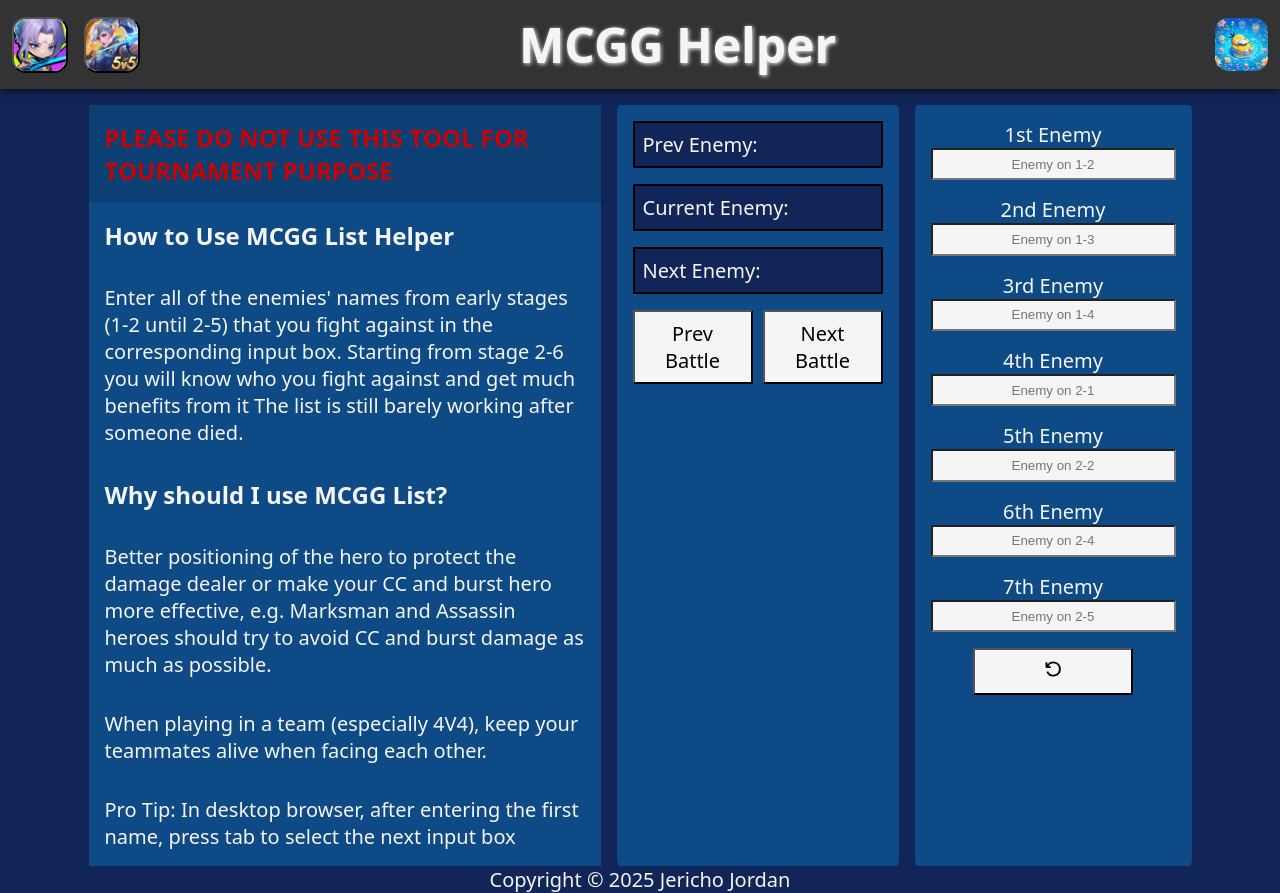
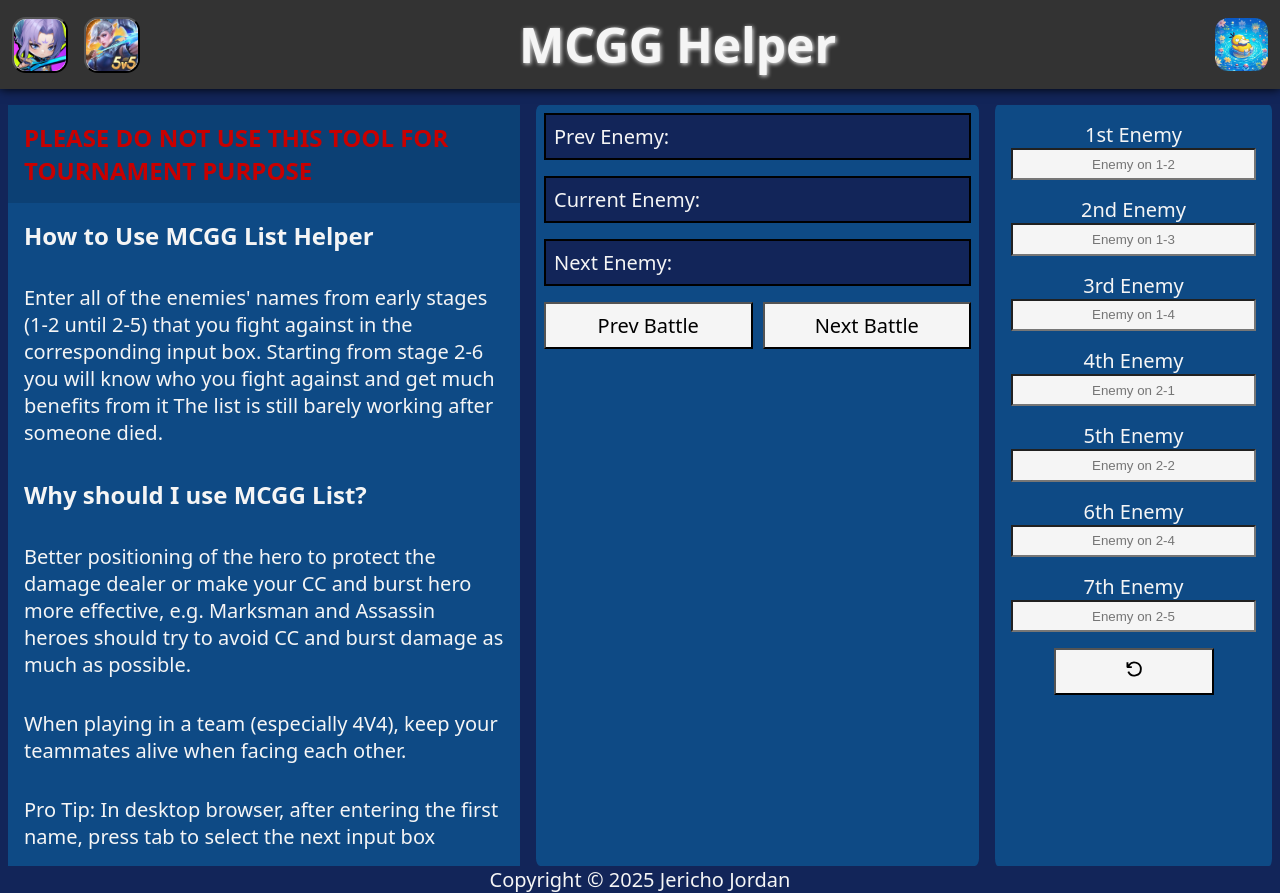
Before and after one commit to jerichojordan/mlbb-mcgg-helper, a React (Vite) app: page / in a window 1280 px wide. Built offline with nearby package versions, Linux system fonts and the light colour scheme.

Commit message:
Added flex grow for MCGG status & adjusted padding margin for MCGG container

```diff
--- a/src/index.css
+++ b/src/index.css
@@ -137,14 +137,15 @@ footer {
 .mcgg {
   display: flex;
   flex-direction: row;
-  justify-content: center;
-  margin-top: 1rem;
+  justify-content: space-around;
+  margin: 1rem 0.5rem 0;
   gap: 1rem;
 }
 
 .mcgg-instruction {
   background-color: var(--LIST-BGCOLOR);
   max-width: 40vw;
+  flex-grow: 1;
 }
 
 .mcgg-instruction__h2, .mcgg-instruction__p {
@@ -188,10 +189,11 @@ footer {
 }
 
 .mcgg-status {
-  padding: 1rem;
+  padding: 0.5rem;
   background-color: var(--LIST-BGCOLOR);
   height: auto;
   border-radius: 1%;
+  flex-grow: 1;
 }
 
 .mcgg-status__container > p {
@@ -377,7 +379,7 @@ footer {
     min-width: 200px;
   }
   .mcgg-status__button {
-    width: 120px;
+    min-width: 120px;
   }
   .timer-container {
     border: 3px solid var(--BORDER-COLOR);
```
